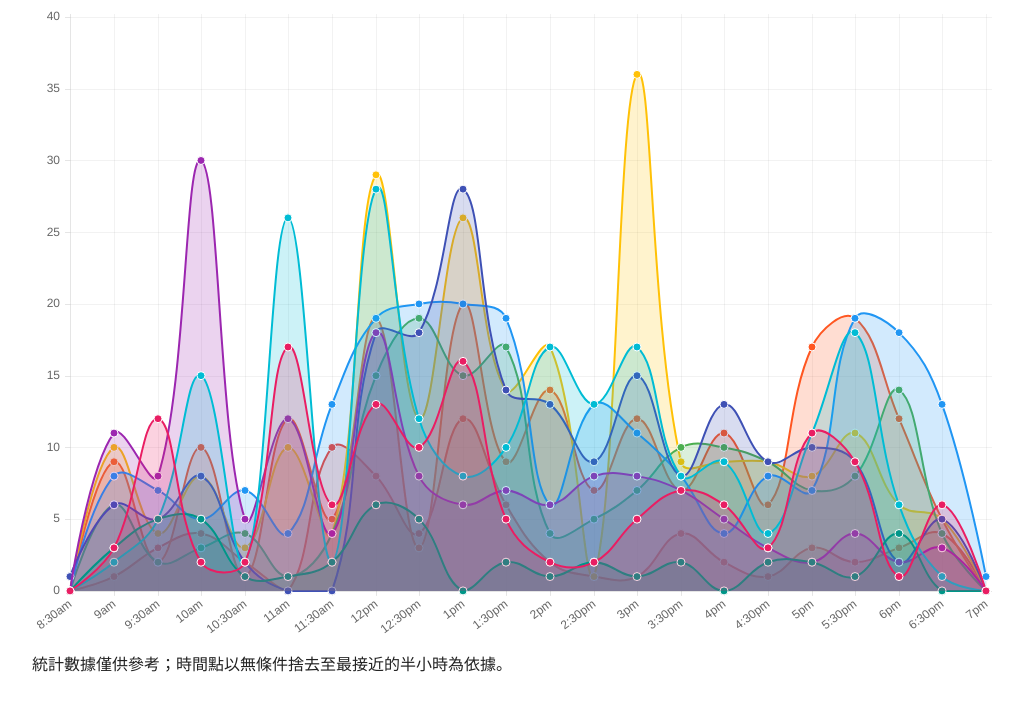
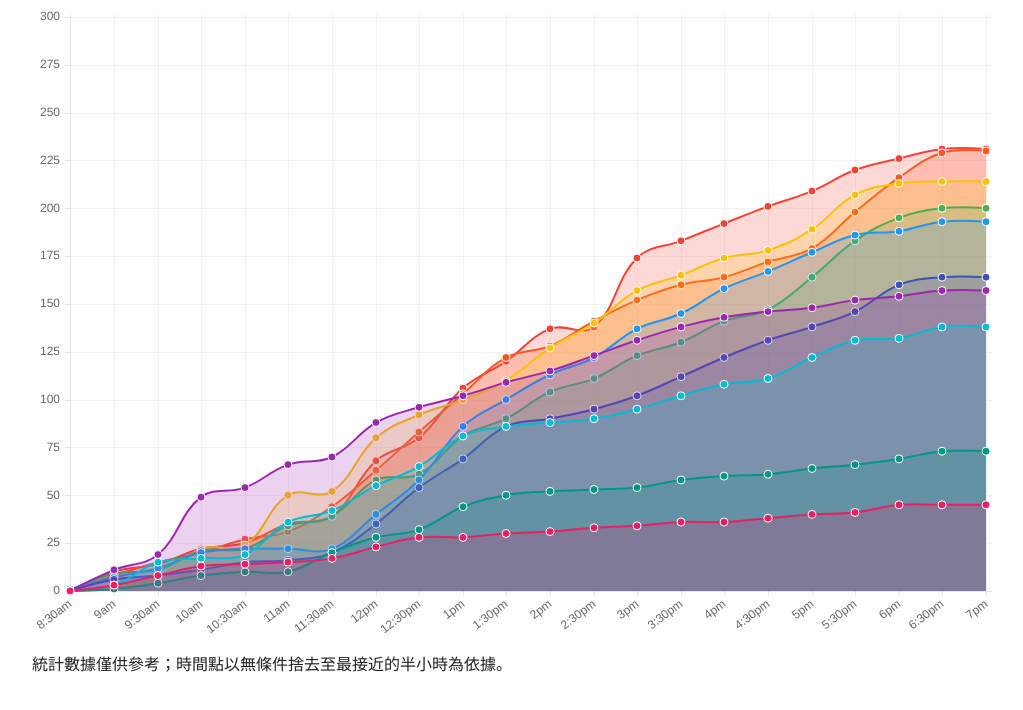
Before and after one commit to rschiang/ntu-vote-auth-stat, a website: page index.html in a window 1280 px wide. Shown: the part 68-778 px from the top of the page, without its empty margins (123-1146 px from the left). Drawn offline with Linux system fonts and the light colour scheme.

Commit message:
Abstract functionality to JS file

```diff
--- a/index.html
+++ b/index.html
@@ -5,6 +5,7 @@
     <meta charset='utf-8'>
     <link rel='stylesheet' href='bower_components/foundation/css/foundation.css'>
     <script src='bower_components/chartjs/Chart.min.js'></script>
+    <script src='index.js'></script>
 </head>
 <body>
     <div class='row'>
@@ -15,7 +16,6 @@
         </div>
     </div>
     <script>
-        var colors = ['f44336', 'ff5722', 'ffc107', '4caf50', '2196f3', '3f51b5', '9c27b0', '00bcd4', '009688', 'e91e63'];
         var labels = []; for (var i = 17; i < 39; i++) labels.push(Math.floor((i >= 26 ? i - 24 : i) / 2) + (i % 2 == 0 ? '' : ':30') + (i >= 24 ? 'pm' : 'am'));
         var raw_data = {
             '水源校區': [0, 1, 3, 4, 2, 0, 10, 8, 4, 12, 6, 2, 1, 1, 4, 2, 1, 3, 2, 3, 4, 0],
@@ -30,41 +30,20 @@
             '醫學院': [0, 3, 12, 2, 2, 17, 6, 13, 10, 16, 5, 2, 2, 5, 7, 6, 3, 11, 9, 1, 6, 0],
         }
         var raw_data_cumu = {
+            '共同': [0, 10, 14, 22, 25, 35, 39, 68, 80, 106, 120, 137, 138, 174, 183, 192, 201, 209, 220, 226, 231, 231],
+            '活大': [0, 8, 15, 20, 27, 31, 44, 63, 83, 103, 122, 128, 141, 152, 160, 164, 172, 179, 198, 216, 229, 230],
+            '普通': [0, 2, 7, 22, 24, 50, 52, 80, 92, 100, 110, 127, 140, 157, 165, 174, 178, 189, 207, 213, 214, 214],
+            '二活': [0, 9, 11, 21, 22, 34, 39, 58, 61, 81, 90, 104, 111, 123, 130, 141, 147, 164, 183, 195, 200, 200],
+            '新社科院': [1, 7, 12, 20, 22, 22, 22, 40, 58, 86, 100, 113, 122, 137, 145, 158, 167, 177, 186, 188, 193, 193],
+            '男一舍': [0, 6, 8, 11, 15, 16, 20, 35, 54, 69, 86, 90, 95, 102, 112, 122, 131, 138, 146, 160, 164, 164],
+            '新生': [0, 11, 19, 49, 54, 66, 70, 88, 96, 102, 109, 115, 123, 131, 138, 143, 146, 148, 152, 154, 157, 157],
+            '醫學院': [0, 3, 15, 17, 19, 36, 42, 55, 65, 81, 86, 88, 90, 95, 102, 108, 111, 122, 131, 132, 138, 138],
             '水源校區': [0, 1, 4, 8, 10, 10, 20, 28, 32, 44, 50, 52, 53, 54, 58, 60, 61, 64, 66, 69, 73, 73],
-            '二活': [0, 9, 11, 21, 22, 34, 39, 58, 61, 81, 90, 104, 111, 123, 130, 141, 147, 164, 183, 195, 200, 200],
-            '共同': [0, 10, 14, 22, 25, 35, 39, 68, 80, 106, 120, 137, 138, 174, 183, 192, 201, 209, 220, 226, 231, 231],
-            '男一舍': [0, 6, 8, 11, 15, 16, 20, 35, 54, 69, 86, 90, 95, 102, 112, 122, 131, 138, 146, 160, 164, 164],
-            '活大': [0, 8, 15, 20, 27, 31, 44, 63, 83, 103, 122, 128, 141, 152, 160, 164, 172, 179, 198, 216, 229, 230],
-            '新社科院': [1, 7, 12, 20, 22, 22, 22, 40, 58, 86, 100, 113, 122, 137, 145, 158, 167, 177, 186, 188, 193, 193],
-            '新生': [0, 11, 19, 49, 54, 66, 70, 88, 96, 102, 109, 115, 123, 131, 138, 143, 146, 148, 152, 154, 157, 157],
-            '普通': [0, 2, 7, 22, 24, 50, 52, 80, 92, 100, 110, 127, 140, 157, 165, 174, 178, 189, 207, 213, 214, 214],
             '公衛大樓': [0, 3, 8, 13, 14, 15, 17, 23, 28, 28, 30, 31, 33, 34, 36, 36, 38, 40, 41, 45, 45, 45],
-            '醫學院': [0, 3, 15, 17, 19, 36, 42, 55, 65, 81, 86, 88, 90, 95, 102, 108, 111, 122, 131, 132, 138, 138],
-        }
-
-        function to_hex(b) {
-            var conv_table = { '0': 0, '1': 1, '2': 2, '3': 3, '4': 4, '5': 5, '6': 6, '7': 7, '8': 8, '9': 9,
-                               'a': 10, 'b': 11, 'c': 12, 'd': 13, 'e': 14, 'f': 15 }
-            return conv_table[b[0]] * 16 + conv_table[b[1]];
-        }
-
-        var dataset = [];
-        for (var i in raw_data) {
-            var color = '#' + colors.shift();
-            dataset.push({
-                label: i,
-                data: raw_data[i],
-                fillColor: 'rgba('+to_hex(color.substring(1,3))+','+to_hex(color.substring(3,5))+','+to_hex(color.substring(5,7))+',.2)',
-                strokeColor: color,
-                pointColor: color,
-                pointStrokeColor: '#fff',
-                pointHighlightFill: '#fff',
-                pointHighlightStroke: color,
-            });
         }
 
         var context = document.getElementById('chart1').getContext('2d');
-        var chart1 = new Chart(context).Line({ labels: labels, datasets: dataset }, { multiTooltipTemplate: "<%if (datasetLabel) {%><%=datasetLabel%>: <%}%><%= value %>" });
+        var chart1 = new Chart(context).Line({ labels: labels, datasets: generate_dataset(raw_data_cumu) }, { multiTooltipTemplate: "<%if (datasetLabel) {%><%=datasetLabel%>: <%}%><%= value %>" });
     </script>
 </body>
 </html>
--- /dev/null
+++ b/index.js
@@ -0,0 +1,33 @@
+// (C) NTUOSC 2014
+
+var colors = ['f44336', 'ff5722', 'ffc107', '4caf50', '2196f3', '3f51b5', '9c27b0', '00bcd4', '009688', 'e91e63'];
+
+function to_hex(b) {
+    var conv_table = { '0': 0, '1': 1, '2': 2, '3': 3, '4': 4, '5': 5, '6': 6, '7': 7, '8': 8, '9': 9,
+    'a': 10, 'b': 11, 'c': 12, 'd': 13, 'e': 14, 'f': 15 }
+    return conv_table[b[0]] * 16 + conv_table[b[1]];
+}
+
+function color_to_rgba(color, alpha) {
+    return 'rgba(' + to_hex(color.substring(1,3)) + ',' + to_hex(color.substring(3,5)) + ',' + to_hex(color.substring(5,7)) + ',' + alpha +')';
+}
+
+function generate_dataset(data) {
+    var dataset = [];
+    var color_index = 0;
+    for (var i in data) {
+        var color = '#' + colors[color_index];
+        dataset.push({
+            label: i,
+            data: data[i],
+            fillColor: color_to_rgba(color, .2),
+            strokeColor: color,
+            pointColor: color,
+            pointStrokeColor: '#fff',
+            pointHighlightFill: '#fff',
+            pointHighlightStroke: color,
+        });
+        color_index++;
+    }
+    return dataset;
+}
```
